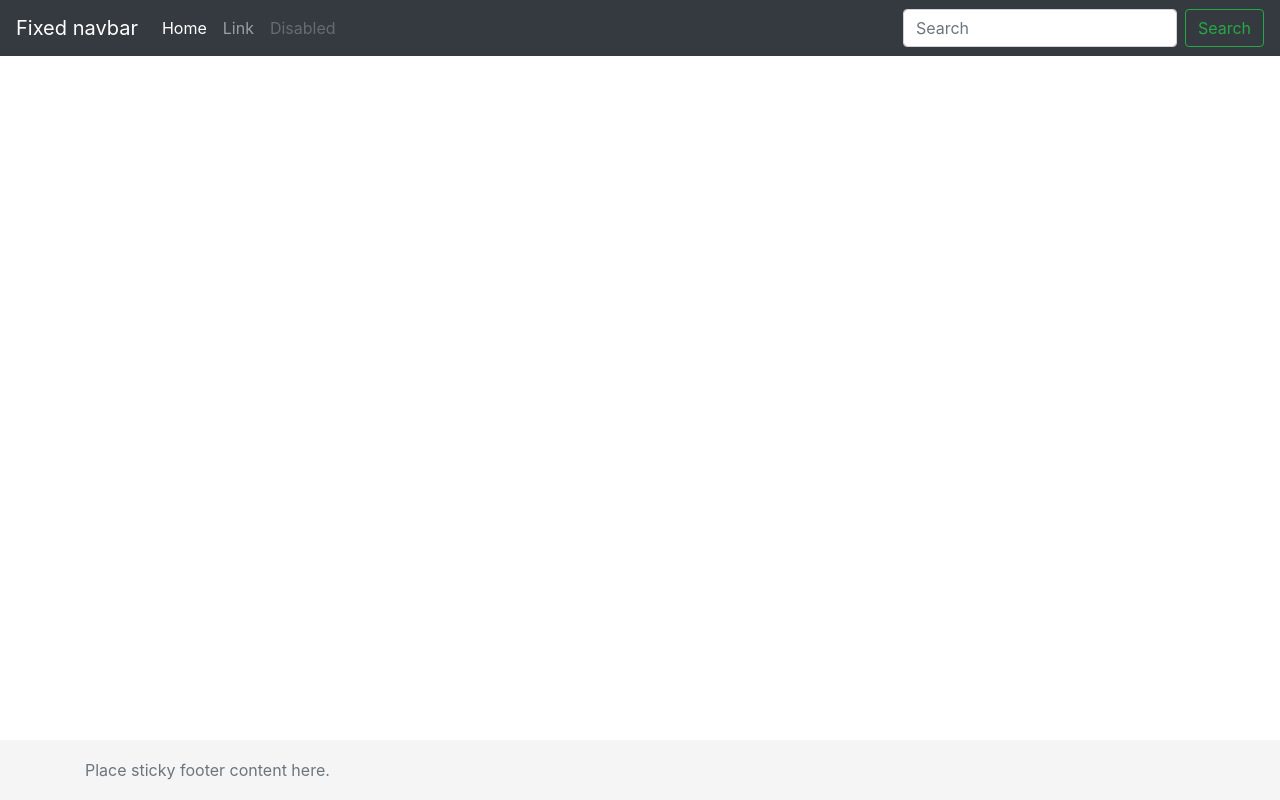
After one commit to balazsscholtz/WebApp, a Python web app: template templates/base.html in a window 1280 px wide. The commit adds this page. Run offline with Jinja, Linux system fonts and the light colour scheme; the template is opened without the code that fills it, so the values that code supplies are empty; some libraries are stand-ins or nearby versions.

Commit message:
template added

```diff
--- a/app.yaml
+++ b/app.yaml
@@ -4,6 +4,7 @@ threadsafe: yes
 
 skip_files:
 - ^venv/*.*
+
 handlers:
 - url: .*
   script: main.app
--- /dev/null
+++ b/static/css/sticky-footer-navbar.css
@@ -0,0 +1,37 @@
+/* Sticky footer styles
+-------------------------------------------------- */
+html {
+  position: relative;
+  min-height: 100%;
+}
+body {
+  /* Margin bottom by footer height */
+  margin-bottom: 60px;
+}
+.footer {
+  position: absolute;
+  bottom: 0;
+  width: 100%;
+  /* Set the fixed height of the footer here */
+  height: 60px;
+  line-height: 60px; /* Vertically center the text there */
+  background-color: #f5f5f5;
+}
+
+
+/* Custom page CSS
+-------------------------------------------------- */
+/* Not required for template or sticky footer method. */
+
+body > .container {
+  padding: 60px 15px 0;
+}
+
+.footer > .container {
+  padding-right: 15px;
+  padding-left: 15px;
+}
+
+code {
+  font-size: 80%;
+}
--- /dev/null
+++ b/templates/base.html
@@ -0,0 +1,67 @@
+<!doctype html>
+<html lang="en">
+  <head>
+    <meta charset="utf-8">
+    <meta name="viewport" content="width=device-width, initial-scale=1, shrink-to-fit=no">
+    <meta name="description" content="">
+    <meta name="author" content="">
+    <link rel="icon" href="/static/img/favicon.ico">
+
+    <title>{% block title %}SmartNinja WebApp{% endblock title %}</title>
+
+    <!-- Bootstrap core CSS -->
+    <link href="/static/css/bootstrap.min.css" rel="stylesheet">
+
+    <!-- Custom styles for this template -->
+    <link href="/static/css/sticky-footer-navbar.css" rel="stylesheet">
+  </head>
+
+  <body>
+
+    <header>
+      <!-- Fixed navbar -->
+      <nav class="navbar navbar-expand-md navbar-dark fixed-top bg-dark">
+        <a class="navbar-brand" href="#">Fixed navbar</a>
+        <button class="navbar-toggler" type="button" data-toggle="collapse" data-target="#navbarCollapse" aria-controls="navbarCollapse" aria-expanded="false" aria-label="Toggle navigation">
+          <span class="navbar-toggler-icon"></span>
+        </button>
+        <div class="collapse navbar-collapse" id="navbarCollapse">
+          <ul class="navbar-nav mr-auto">
+            <li class="nav-item active">
+              <a class="nav-link" href="#">Home <span class="sr-only">(current)</span></a>
+            </li>
+            <li class="nav-item">
+              <a class="nav-link" href="#">Link</a>
+            </li>
+            <li class="nav-item">
+              <a class="nav-link disabled" href="#">Disabled</a>
+            </li>
+          </ul>
+          <form class="form-inline mt-2 mt-md-0">
+            <input class="form-control mr-sm-2" type="text" placeholder="Search" aria-label="Search">
+            <button class="btn btn-outline-success my-2 my-sm-0" type="submit">Search</button>
+          </form>
+        </div>
+      </nav>
+    </header>
+
+    <!-- Begin page content -->
+    <main role="main" class="container">
+      {% block main_container %}{% endblock main_container %}
+    </main>
+
+    <footer class="footer">
+      <div class="container">
+        <span class="text-muted">Place sticky footer content here.</span>
+      </div>
+    </footer>
+
+    <!-- Bootstrap core JavaScript
+    ================================================== -->
+    <!-- Placed at the end of the document so the pages load faster -->
+    <script src="https://code.jquery.com/jquery-3.3.1.slim.min.js" integrity="sha384-q8i/X+965DzO0rT7abK41JStQIAqVgRVzpbzo5smXKp4YfRvH+8abtTE1Pi6jizo" crossorigin="anonymous"></script>
+    <script>window.jQuery || document.write('<script src="../../assets/js/vendor/jquery-slim.min.js"><\/script>')</script>
+    <!--<script src="../../assets/js/vendor/popper.min.js"></script>-->
+    <script src="/static/js/bootstrap.min.js"></script>
+  </body>
+</html>
--- a/templates/result_template.html
+++ b/templates/result_template.html
@@ -2,9 +2,9 @@
 <html lang="en">
 <head>
     <meta charset="UTF-8">
-    <title>WebApp Solccc Result</title>
+    <title>SamrtNinja WebApp Result</title>
 </head>
 <body>
-    <h1> Your answer: {{ input_text }}</h1>
+    <h1>Your text: {{ input_text }}</h1>
 </body>
 </html>
```
Also changed, not shown: main.py (+9 -6 lines), templates/landing_page.html (+5 -6 lines), README.md.
